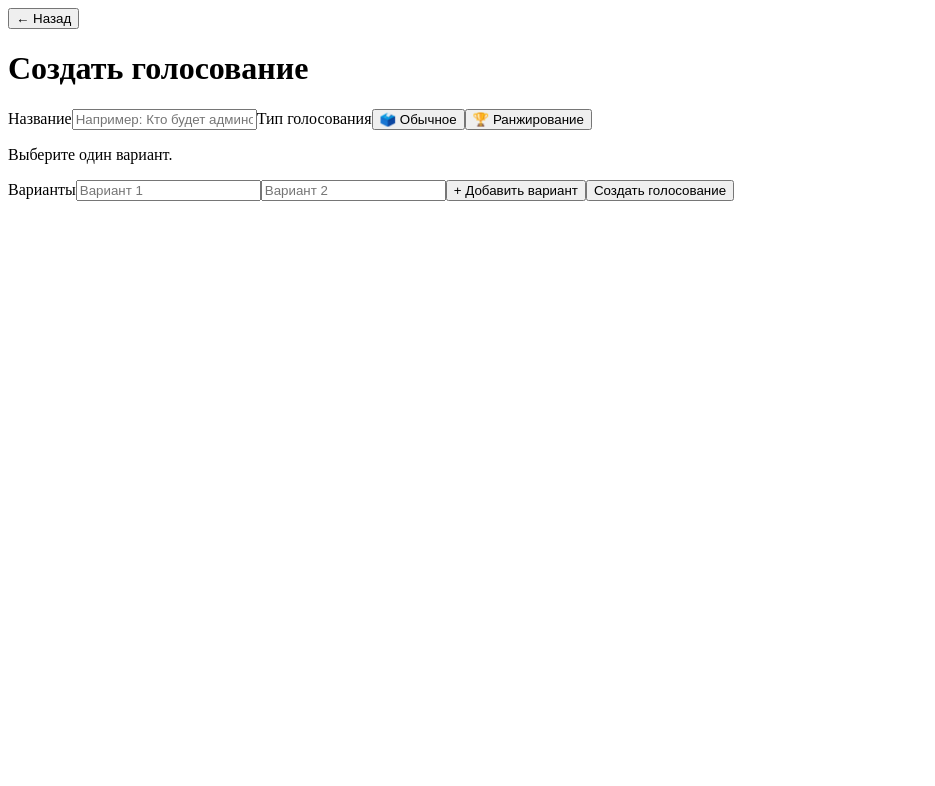
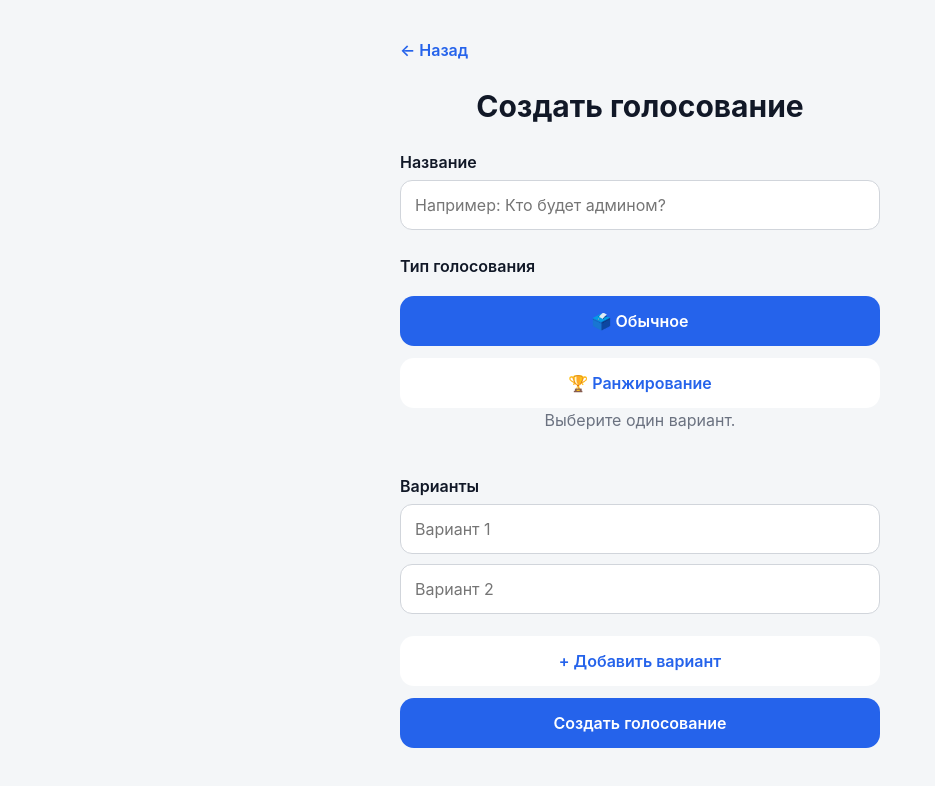
Before and after one commit to Zlat-Algo/smartvoter, a React (Vite) app: page / in a window 1280 px wide. Both pictures are taken after a click on the button "Создать голосование". Shown: the top 786 px of the page, without its empty margins (0-935 px from the left). Built offline with nearby package versions, Linux system fonts and the light colour scheme; no server answers.

Commit message:
Update style.css

```diff
--- a/src/style.css
+++ b/src/style.css
@@ -1,3 +1,116 @@
+* {
+  box-sizing: border-box;
+}
+
+body {
+  margin: 0;
+  font-family: -apple-system, BlinkMacSystemFont, "Segoe UI", sans-serif;
+  background: #f4f6f8;
+  color: #111827;
+}
+
+button,
+input {
+  font: inherit;
+}
+
+button {
+  cursor: pointer;
+}
+
+.app {
+  min-height: 100vh;
+  max-width: 520px;
+  margin: 0 auto;
+  padding: 32px 20px;
+  display: flex;
+  flex-direction: column;
+}
+
+.logo {
+  font-size: 64px;
+  text-align: center;
+  margin: 20px 0 10px;
+}
+
+h1 {
+  text-align: center;
+  font-size: 30px;
+  margin: 0 0 12px;
+}
+
+.subtitle {
+  text-align: center;
+  color: #6b7280;
+  line-height: 1.5;
+  margin: 0 0 28px;
+}
+
+label {
+  font-weight: 600;
+  margin: 16px 0 8px;
+}
+
+input {
+  width: 100%;
+  border: 1px solid #d1d5db;
+  border-radius: 12px;
+  padding: 14px;
+  margin-bottom: 10px;
+  background: white;
+  outline: none;
+}
+
+input:focus {
+  border-color: #2563eb;
+}
+
+.primary,
+.secondary,
+.poll-option,
+.back {
+  border: 0;
+  border-radius: 14px;
+  padding: 15px;
+  font-weight: 600;
+}
+
+.primary {
+  background: #2563eb;
+  color: white;
+  margin-top: 12px;
+}
+
+.secondary {
+  background: white;
+  color: #2563eb;
+  margin-top: 12px;
+}
+
+.back {
+  align-self: flex-start;
+  background: transparent;
+  padding: 8px 0;
+  color: #2563eb;
+  margin-bottom: 20px;
+}
+
+.poll-options {
+  display: flex;
+  flex-direction: column;
+  gap: 10px;
+}
+
+.poll-option {
+  background: white;
+  border: 1px solid #e5e7eb;
+  text-align: left;
+}
+
+.poll-option:active {
+  transform: scale(0.98);
+}
+
 .result-card {
   margin-bottom: 16px;
   padding: 14px;
```
